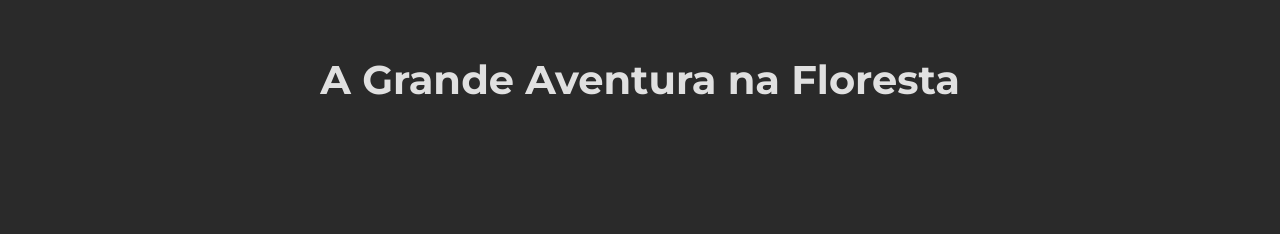
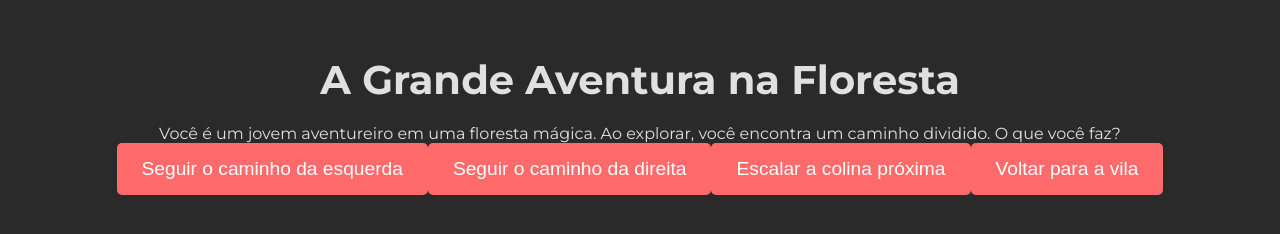
Before and after one commit to bananavoadora01/bananavoadora01.github.io, a plain HTML site: page index.html in a window 1280 px wide. Drawn offline with Linux system fonts and the light colour scheme.

Commit message:
Update index.html

```diff
--- a/index.html
+++ b/index.html
@@ -424,4 +424,26 @@
             {
                 text: "Você examina o tesouro e descobre que é uma ilusão. Fim da história.",
                 options: []
-            }
+            }];
+                let currentStoryIndex = 0;
+
+        function renderStory() {
+            const currentStory = story[currentStoryIndex];
+            storyElement.textContent = currentStory.text;
+            optionsElement.innerHTML = '';
+
+            currentStory.options.forEach(option => {
+                const button = document.createElement('button');
+                button.textContent = option.text;
+                button.onclick = () => {
+                    currentStoryIndex = option.next;
+                    renderStory();
+                };
+                optionsElement.appendChild(button);
+            });
+        }
+
+        renderStory(); // Inicia a aventura
+    </script>
+</body>
+</html>
```
